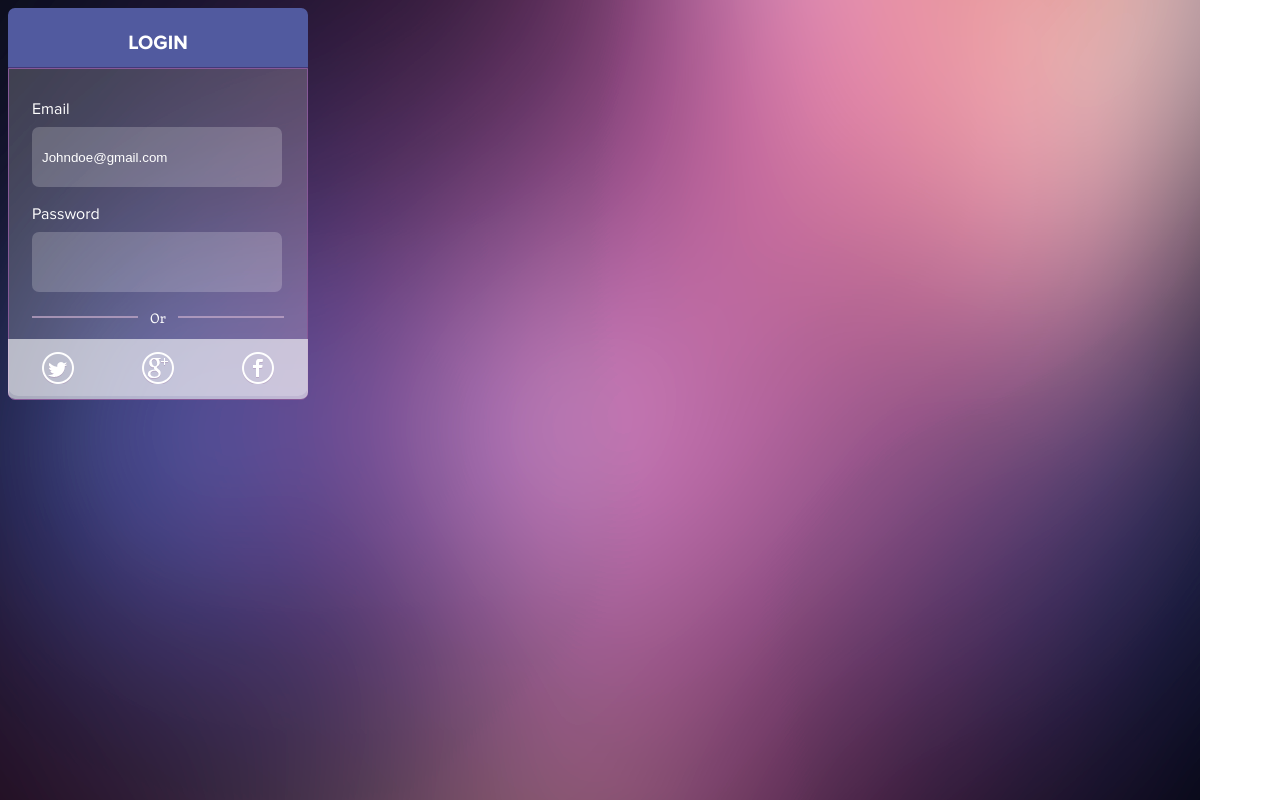
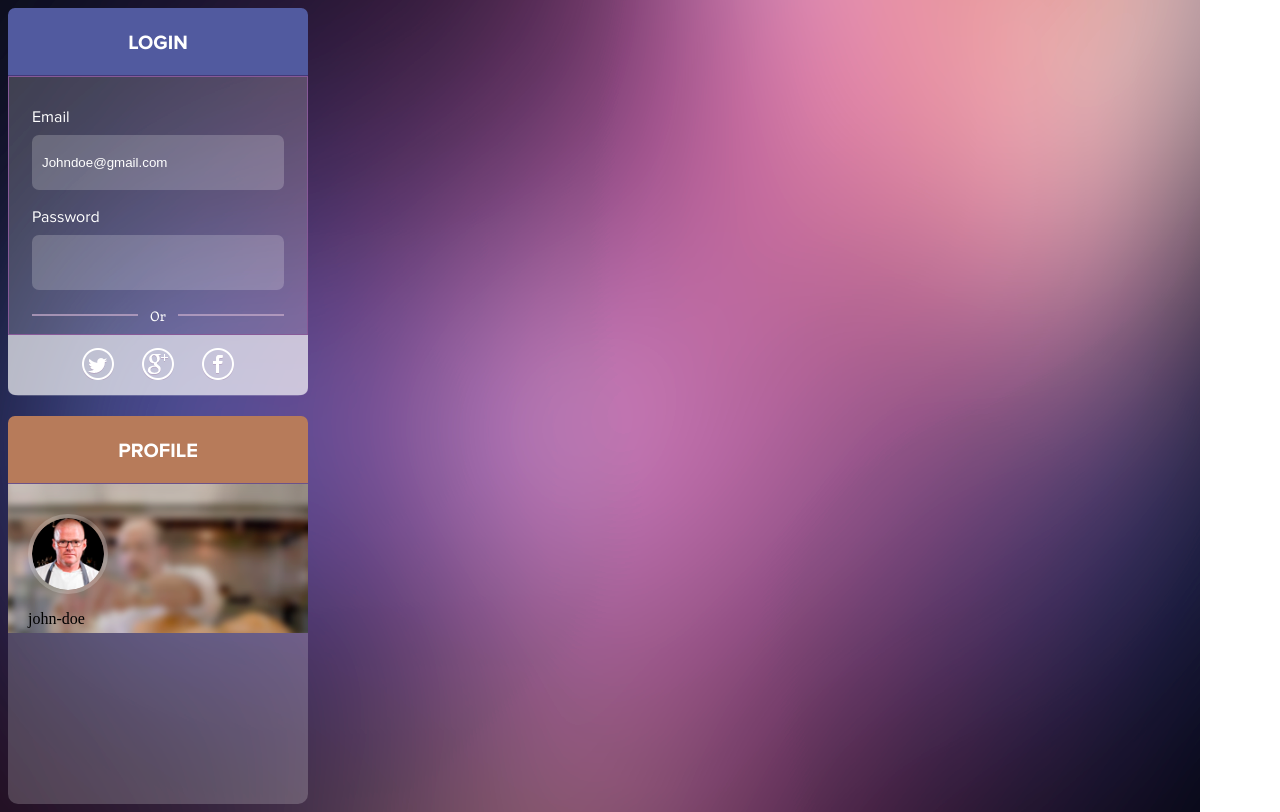
Before and after one commit to AndreyTrots/Homewokr14-scss-gulp-UI-kit-, a website: page index.html in a window 1280 px wide. Drawn offline with Linux system fonts and the light colour scheme; files whose address does not match are found by name; a web font is replaced by a local one.

Commit message:
girignore

```diff
--- a/index.html
+++ b/index.html
@@ -23,15 +23,25 @@
 			<div class="line-one"></div>
 				<span>Or</span>
 			<div class="line-two"></div>
+
+		</form>
 			<div class="login-footer">
-			<div class="social">
-			<a href="#"><div class="twitter"></div></a>
-			<a href="#"><div class="google"></div></a>
-			<a href="#"><div class="facebook"></div></a>
+				<div class="social">
+				<a href="#"><div class="twitter"></div></a>
+				<a href="#"><div class="google"></div></a>
+				<a href="#"><div class="facebook"></div></a>
+				</div>
 			</div>
-		</div>
-		</form>
 	</div>
 
+
+
+
+	<div class="profile-container">
+		<div class="profile-header">PROFILE</div>
+			<div class="profile-info">
+				<div class="profile-data"><span><img src="images/john-doe.png" alt=""></span><p>john-doe</p></div>
+			</div>
+	</div>
 </body>
 </html>
--- a/scss/main.scss
+++ b/scss/main.scss
@@ -30,34 +30,25 @@ body{
 	}
 }
 
+
+
 $color-white: #fff;
 @mixin colorheader {
 		color: $color-white;
 }
-
-
-
-
-
-
-
-
-
-
 .login-container {
 	width: 300px;
 	height: 388px;
 	background: rgba(255, 255, 255, 0.2);
 	border-radius: 10px;
+	margin-bottom: 20px;
 	  .login-header {
 	  	@include colorheader;
-	  	width: 300px;
-	  	height: 60px;
 	  	background: #515a9f;
 	  	text-align: center;
 	  	font: 20px 'proxima_novabold', sans-serif;
 	  	padding-top: 23px;
-
+	  	padding-bottom: 20px;
 	  	border-top-right-radius: 7px;
 	  	border-top-left-radius: 7px;
 	  	border-bottom: 1px solid #433979;
@@ -67,28 +58,20 @@ $color-white: #fff;
        font: 16px 'proxima_novaregular', sans-serif;
        padding-bottom: 8px;
        @include colorheader;
-
 	   }
 }
-
 .login-container form {
-	padding: 30px 23px 0px 23px;
-	margin-bottom: 25px;
+	padding: 30px 23px 8px 23px;
 	border: 1px solid #875998;
-	border-bottom-left-radius: 7px;
-	border-bottom-right-radius: 7px;
-		span{
-			display: block;
-			float: left;
+			span{
 			font: 14px 'skolar_cyrillicregular', sans-serif;
 			@include colorheader;
 		}
 		.input-block input{
-			width: 250px;
-			height: 60px;
+			width: 100%;
 			margin-bottom: 17px;
 			border-radius: 7px;
-			padding-left: 10px;
+			padding: 20px 0 20px 10px;
 			background: rgba(255, 255, 255, 0.2);
 			border: none;
 		}
@@ -103,34 +86,32 @@ $color-white: #fff;
 		}
 }
 	.line-one {
+		widows: 100%;
 		border-bottom: 2px solid #c7accb;
-		width: 106px;
 		float: left;
 		margin-top: 7px;
 		margin-right: 12px;
 		opacity: 0.7;
+		padding: 0 53px 0 53px;
 	}
 	.line-two {
 		border-bottom: 2px solid #c7accb;
-		width: 106px;
+		padding: 0 53px 0 53px;
 		float: right;
 		margin-top: 7px;
 		opacity: 0.7;
 	}
-
 .login-footer {
 	  	@include colorheader;
-	  	width: 300px;
+	  	width: 100%;
 	  	height: 60px;
 	  	background: rgba(255, 255, 255, 0.6);
-	  	text-align: center;
 	  	font-family: 'Proxima Nova Rg';
-	  	padding-top: 13px;
+	  	padding: 13px 60px 13px 60px;
 	  	font-size: 20px;
 	  	border-bottom-right-radius: 7px;
 	  	border-bottom-left-radius: 7px;
-	  	margin-left: -24px;
-   		margin-top: 30px;
+
 	 }
 .social {
 	display: flex;
@@ -154,3 +135,47 @@ $color-white: #fff;
 	height: 32px;
 }
 }
+
+
+
+.profile-container {
+	width: 300px;
+	height: 388px;
+	background: rgba(255, 255, 255, 0.2);
+	border-radius: 10px;
+		.profile-header {
+		  	@include colorheader;
+		  	background: #b77b5a;
+		  	text-align: center;
+		  	font: 20px 'proxima_novabold', sans-serif;
+		  	padding-top: 23px;
+		  	padding-bottom: 20px;
+		  	border-top-right-radius: 7px;
+		  	border-top-left-radius: 7px;
+		  	border-bottom: 1px solid #6b528a;
+	  }
+}
+.profile-info {
+ 	background: url(../../images/bg-profile-info.png) no-repeat;
+ 	padding: 30px 50px 30px 20px;
+ 	width: 100%;
+		span {
+			display: block;
+			width: 80px;
+			height: 80px;
+			border-radius: 50%;
+			border: 4px solid rgba(255, 255, 255, 0.2);
+			margin-right: 15px;
+
+		}
+		span img {
+			border-radius: 50%;
+			width: 100%;
+
+		}
+		p {
+
+
+		}
+
+ }
```
Also changed, not shown: css/main.css, css/min/main.css, css/minified/all.min.css, images/bg-profile-info.png (added), 1 other file.
